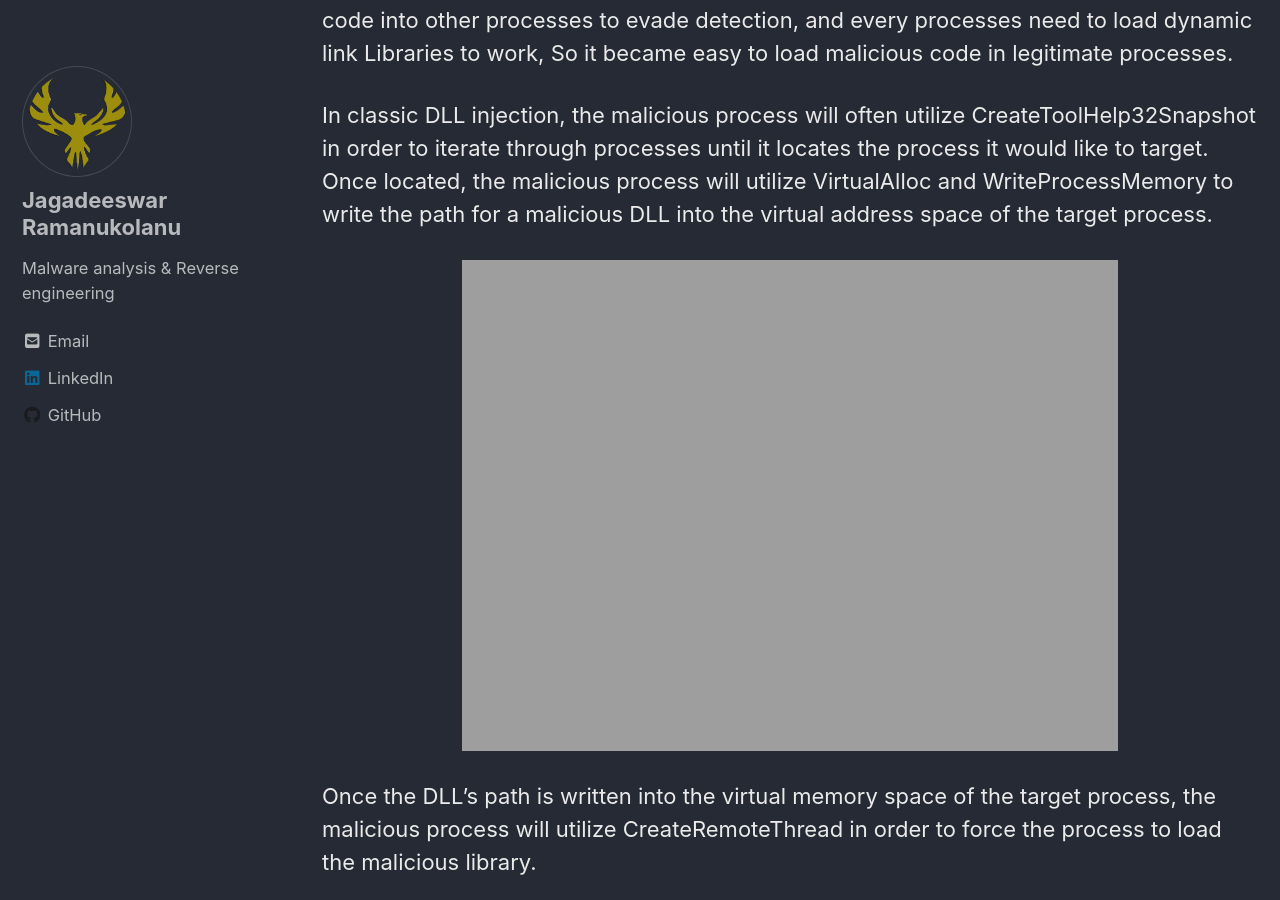
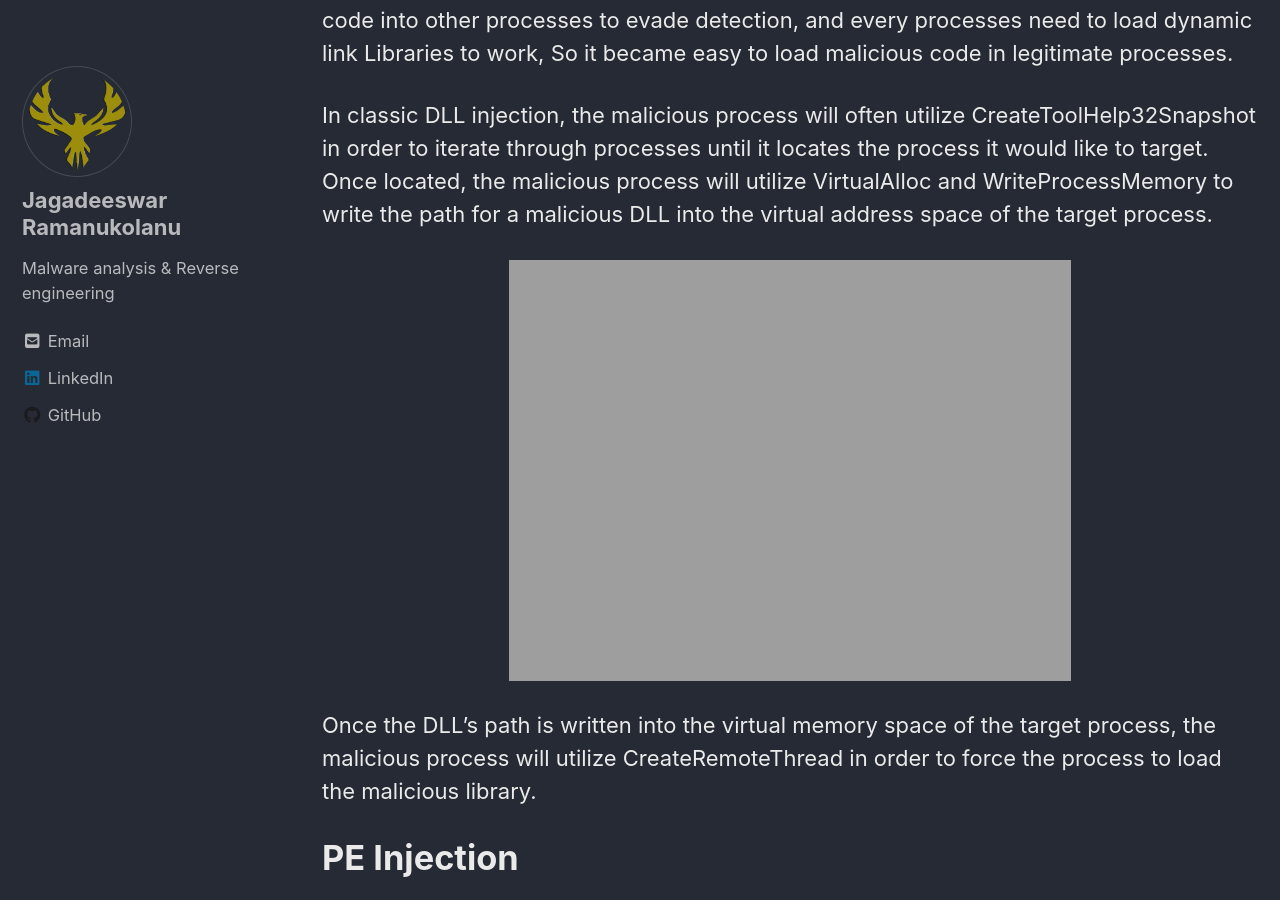
Before and after one commit to Haxer007/haxer007.github.io, a Jekyll site: the page built from _posts/Malware-Analysis/2021-10-01-Types of Process Injection.md, in a window 1280 px wide and 900 px high, scrolled down 1615 px. Built offline with Jekyll 4.4.1, drawn with Linux system fonts in a browser that asks for light colours; cached includes are drawn as plain includes; nearby versions of some CDN libraries.

Commit message:
Update 2021-10-01-Types of Process Injection.md

```diff
--- a/_posts/Malware-Analysis/2021-10-01-Types of Process Injection.md
+++ b/_posts/Malware-Analysis/2021-10-01-Types of Process Injection.md
@@ -39,7 +39,7 @@
 In classic DLL injection, the malicious process will often utilize CreateToolHelp32Snapshot in order to iterate through processes until it locates the process it would like to target. Once located, the malicious process will utilize VirtualAlloc and WriteProcessMemory to write the path for a malicious DLL into the virtual address space of the target process.
 
 <p align="center">
-  <img width="70%" src="https://haxer007.github.io/img/dll-injection.gif" />
+  <img width="60%" src="https://haxer007.github.io/img/dll-injection.gif" />
 </p>
 
 
```
